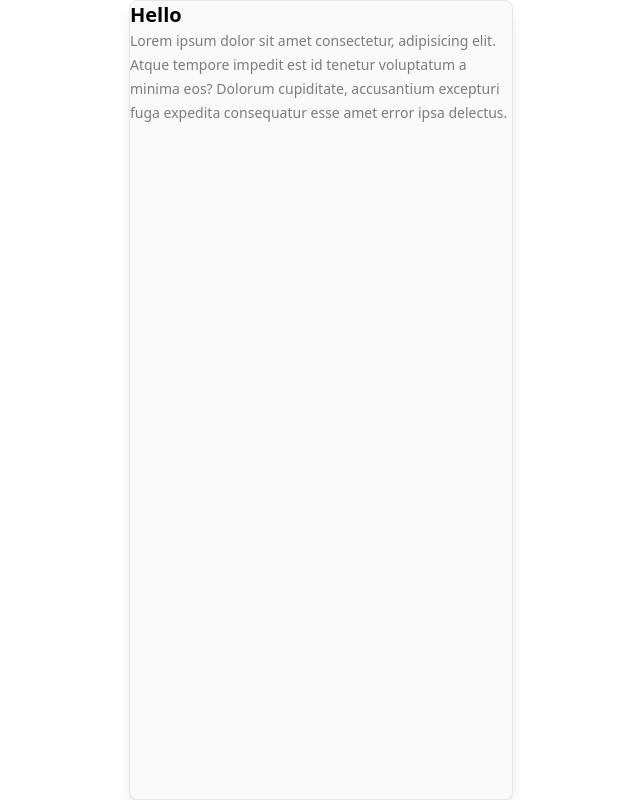
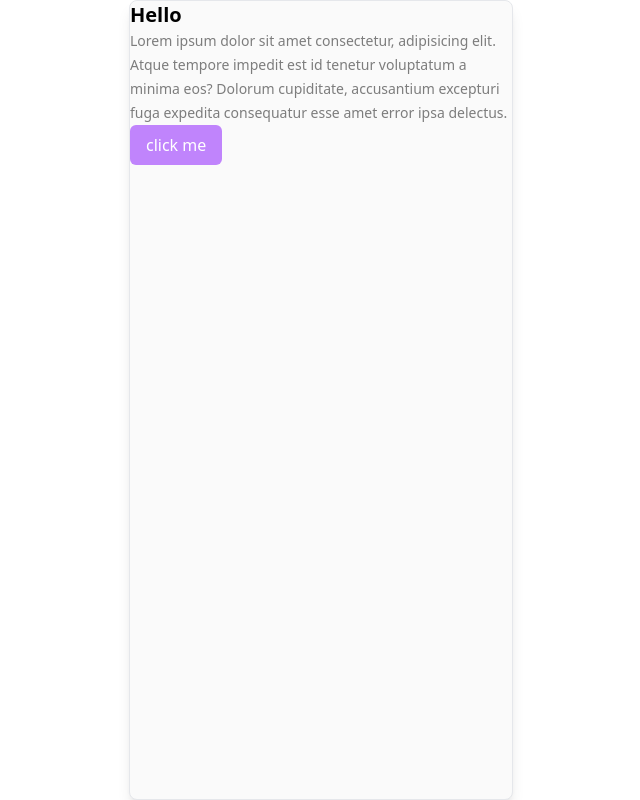
Before and after one commit to chainstrument/css-flex, a Next.js app: page / in a window 1280 px wide. Shown: the whole page, without its empty margins (319-959 px from the left). Built offline with nearby package versions, Linux system fonts and the light colour scheme.

Commit message:
add button with specifi hover

```diff
--- a/app/page.tsx
+++ b/app/page.tsx
@@ -12,7 +12,12 @@ export default function Home() {
             Lorem ipsum dolor sit amet consectetur, adipisicing elit. Atque tempore impedit est
             id tenetur voluptatum a minima eos? Dolorum cupiditate, accusantium excepturi fuga expedita consequatur esse amet error ipsa delectus.
           </p>
+
+          <button className="rounded-md bg-purple-400 px-4 py-2 text-white hover:bg-purple-500">
+          click me
+        </button>
         </div>
+
 
 
       </main>
```
